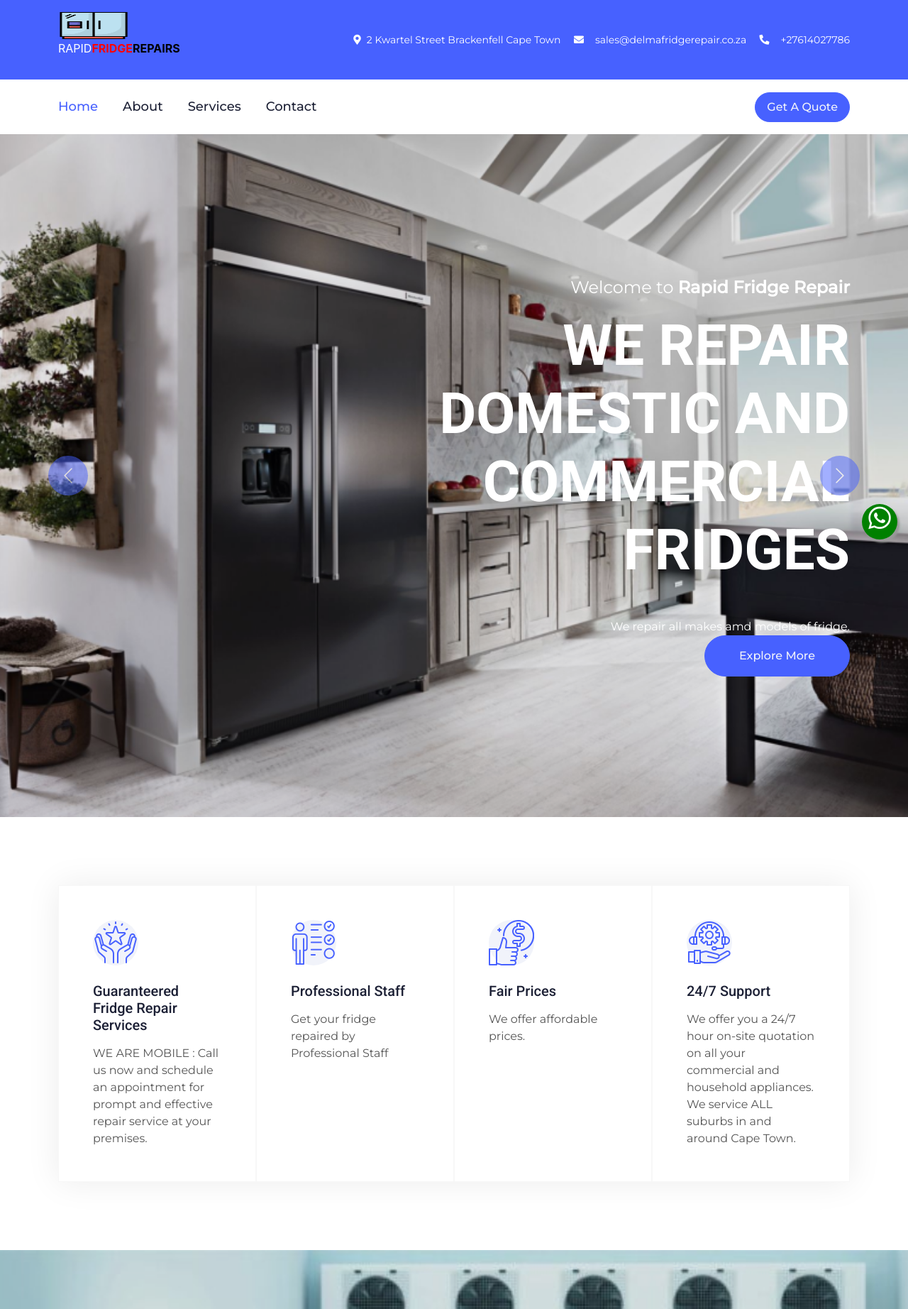
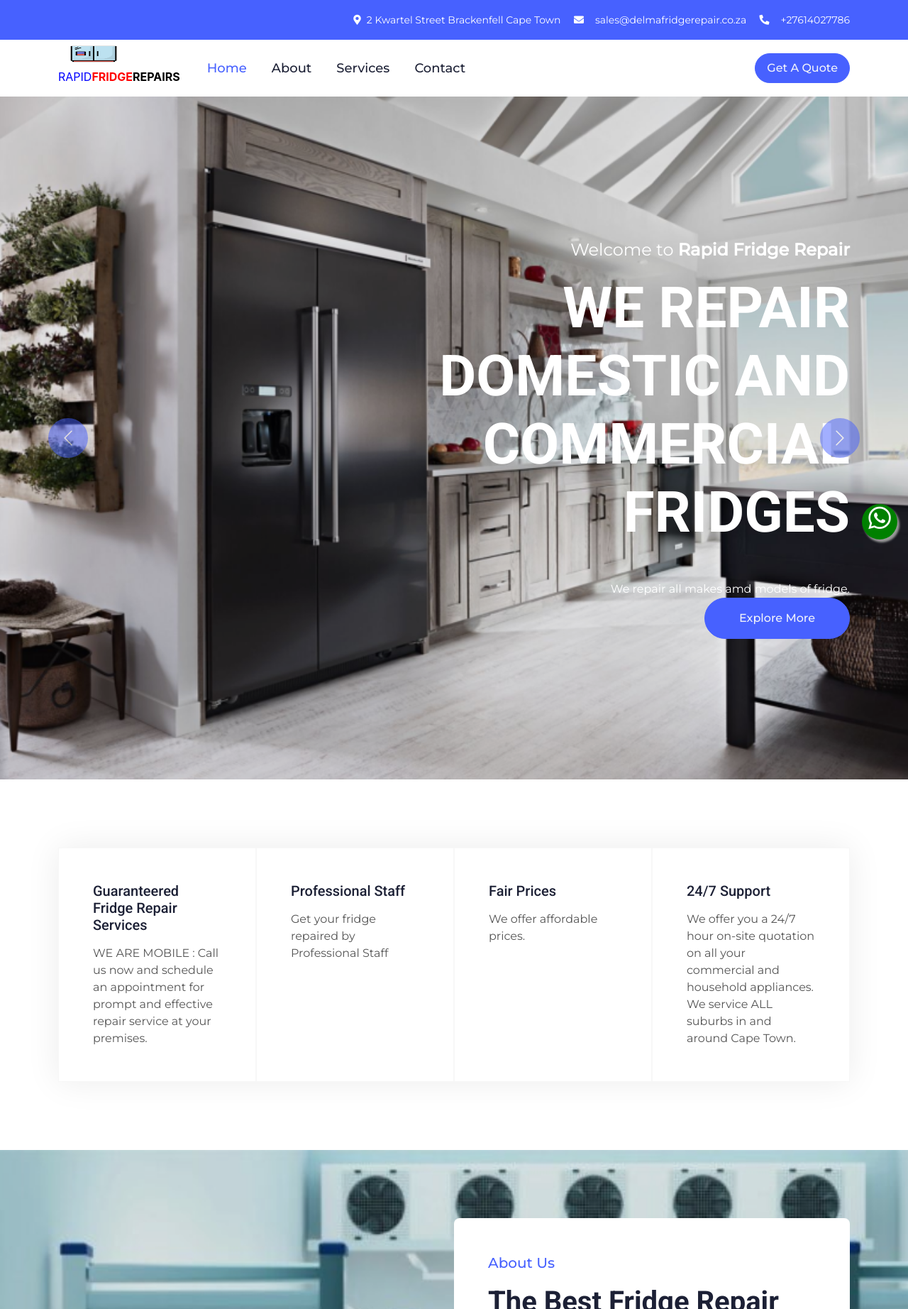
Before and after one commit to talent943/rapidfridgerepairs, a plain HTML site: page index.html in a window 1280 px wide. Shown: the top 1844 px of the page at 71% size. Drawn offline with nearby package versions, Linux system fonts and the light colour scheme.

Commit message:
added logo

```diff
--- a/index.html
+++ b/index.html
@@ -44,10 +44,10 @@
     <div class="container-fluid bg-primary text-white d-none d-lg-flex">
         <div class="container py-3">
             <div class="d-flex align-items-center">
-                <a href="index.html">
+                <!-- <a href="index.html">
                         <img class="img-fluid" src="img/rapid-fridge-logo-v4.png" alt="Icon" style="width: 100px; height: 40px;">
                         <p style="color: white; font-family:-apple-system, BlinkMacSystemFont, 'Segoe UI', Roboto, Oxygen, Ubuntu, Cantarell, 'Open Sans', 'Helvetica Neue', sans-serif">RAPID<span style="color: red; font-family:-apple-system, BlinkMacSystemFont, 'Segoe UI', Roboto, Oxygen, Ubuntu, Cantarell, 'Open Sans', 'Helvetica Neue', sans-serif"><strong>FRIDGE</strong></span><span style="color: black; font-family:-apple-system, BlinkMacSystemFont, 'Segoe UI', Roboto, Oxygen, Ubuntu, Cantarell, 'Open Sans', 'Helvetica Neue', sans-serif"><strong>REPAIRS</strong></span><br></p>
-                </a>
+                </a>-->
                 <div class="ms-auto d-flex align-items-center menu-link">
                     <a href="" style="color: white"><small class="menu-link"><i class="fa fa-map-marker-alt me-2"></i>2 Kwartel Street Brackenfell Cape Town&nbsp;&nbsp;&nbsp;&nbsp;&nbsp;</small></a>
                     <a href="" style="color: white"><small class="menu-link"><i class="fa fa-envelope me-3"></i>sales@delmafridgerepair.co.za&nbsp;&nbsp;&nbsp;&nbsp;&nbsp;</small></a>
@@ -63,11 +63,12 @@
     <div class="container-fluid bg-white sticky-top">
         <div class="container">
             <nav class="navbar navbar-expand-lg bg-white navbar-light p-lg-0">
-                <a href="index.html" class="navbar-brand d-lg-none">
-                    <h1 class="fw-bold m-0">RapidFridgeRepair</h1>
-                </a>
-                <button type="button" class="navbar-toggler me-0" data-bs-toggle="collapse" data-bs-target="#navbarCollapse">
-                    <span class="navbar-toggler-icon"></span>
+                    <a href="index.html">
+                        <img class="img-fluid py-2 px-3" src="img/rapid-fridge-logo-v4.png" alt="Icon" style="width: 100px; height: 40px;">
+                        <p style="color: blue; font-family:-apple-system, BlinkMacSystemFont, 'Segoe UI', Roboto, Oxygen, Ubuntu, Cantarell, 'Open Sans', 'Helvetica Neue', sans-serif">RAPID<span style="color: red; font-family:-apple-system, BlinkMacSystemFont, 'Segoe UI', Roboto, Oxygen, Ubuntu, Cantarell, 'Open Sans', 'Helvetica Neue', sans-serif"><strong>FRIDGE</strong></span><span style="color: black; font-family:-apple-system, BlinkMacSystemFont, 'Segoe UI', Roboto, Oxygen, Ubuntu, Cantarell, 'Open Sans', 'Helvetica Neue', sans-serif"><strong>REPAIRS&nbsp;&nbsp;&nbsp;&nbsp;&nbsp;&nbsp;&nbsp;&nbsp;&nbsp;&nbsp;</strong></span><br></p>
+                    </a>
+                <button type="button" class="navbar-toggler me-0 menu-item" data-bs-toggle="collapse" data-bs-target="#navbarCollapse">
+                    <span class="navbar-toggler-icon menu-item"></span>
                 </button>
                 <div class="collapse navbar-collapse" id="navbarCollapse">
                     <div class="navbar-nav">
@@ -160,36 +161,36 @@
             <div class="row g-0 feature-row">
                 <div class="col-md-6 col-lg-3 wow fadeIn" data-wow-delay="0.1s">
                     <div class="feature-item border h-100 p-5 callout-item">
-                        <div class="btn-square bg-light rounded-circle mb-4" style="width: 64px; height: 64px;">
-                            <img class="img-fluid" src="img/icon/icon-1.png" alt="Icon">
-                        </div>
+                        <!--<div class="btn-square bg-light rounded-circle mb-4" style="width: 64px; height: 64px;">
+                             <img class="img-fluid" src="img/icon/icon-1.png" alt="Icon">
+                        </div> -->
                         <h5 class="mb-3">Guaranteered Fridge Repair Services</h5>
                         <p class="mb-0">WE ARE MOBILE : Call us now and schedule an appointment for prompt and effective repair service at your premises.</p>
                     </div>
                 </div>
                 <div class="col-md-6 col-lg-3 wow fadeIn" data-wow-delay="0.3s">
                     <div class="feature-item border h-100 p-5 callout-item">
-                        <div class="btn-square bg-light rounded-circle mb-4" style="width: 64px; height: 64px;">
+                        <!-- <div class="btn-square bg-light rounded-circle mb-4" style="width: 64px; height: 64px;">
                             <img class="img-fluid" src="img/icon/icon-2.png" alt="Icon">
-                        </div>
+                        </div> -->
                         <h5 class="mb-3">Professional Staff</h5>
                         <p class="mb-0">Get your fridge repaired by Professional Staff</p>
                     </div>
                 </div>
                 <div class="col-md-6 col-lg-3 wow fadeIn" data-wow-delay="0.5s">
                     <div class="feature-item border h-100 p-5 callout-item">
-                        <div class="btn-square bg-light rounded-circle mb-4" style="width: 64px; height: 64px;">
+                        <!-- <div class="btn-square bg-light rounded-circle mb-4" style="width: 64px; height: 64px;">
                             <img class="img-fluid" src="img/icon/icon-3.png" alt="Icon">
-                        </div>
+                        </div> -->
                         <h5 class="mb-3">Fair Prices</h5>
                         <p class="mb-0">We offer affordable prices.</p>
                     </div>
                 </div>
                 <div class="col-md-6 col-lg-3 wow fadeIn" data-wow-delay="0.7s">
                     <div class="feature-item border h-100 p-5 callout-item">
-                        <div class="btn-square bg-light rounded-circle mb-4" style="width: 64px; height: 64px;">
+                        <!-- <div class="btn-square bg-light rounded-circle mb-4" style="width: 64px; height: 64px;">
                             <img class="img-fluid" src="img/icon/icon-4.png" alt="Icon">
-                        </div>
+                        </div> -->
                         <h5 class="mb-3">24/7 Support</h5>
                         <p class="mb-0">We offer you a 24/7 hour on-site quotation on all your commercial and household appliances. We service ALL suburbs in and around Cape Town.</p>
                     </div>
```
Also changed, not shown: about.html (+8 -7 lines), contact.html (+8 -7 lines), service.html (+8 -12 lines).
